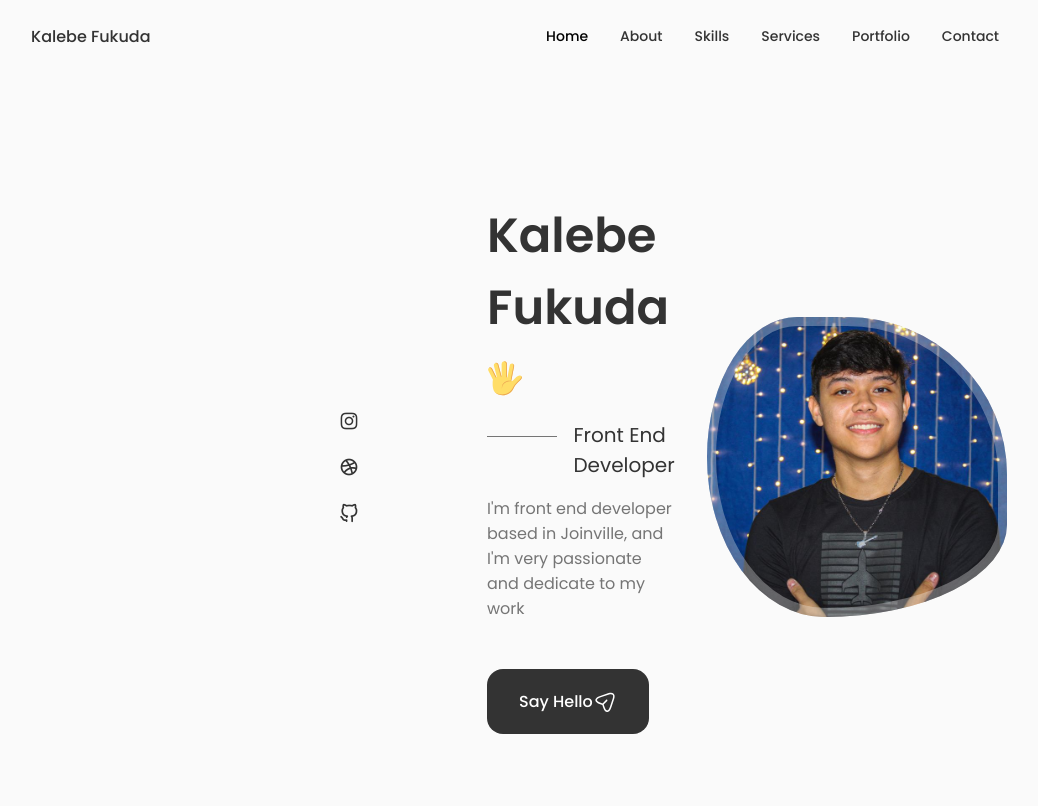
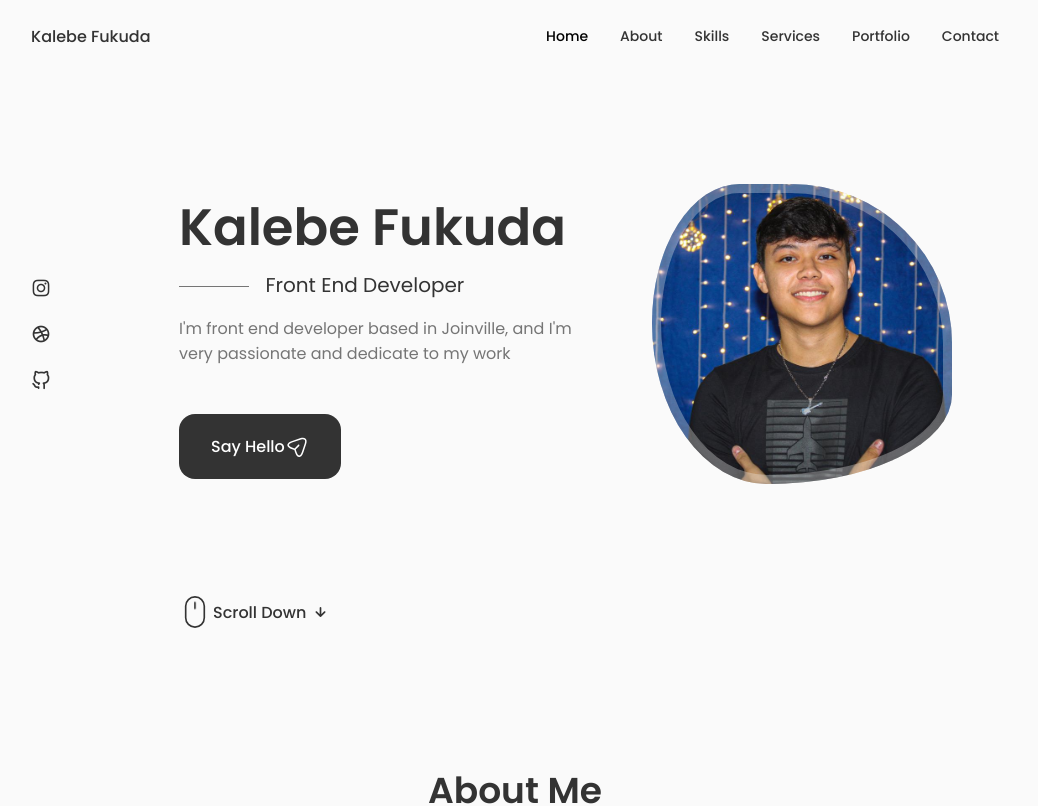
Before and after one commit to kalebefukuda/MyPortfolio, a React (Create React App) app: page / in a window 1280 px wide. Shown: the top 806 px of the page, without its empty margins (125-1163 px from the left). Built offline with nearby package versions, Linux system fonts and the light colour scheme; a web font is replaced by a local one.

Commit message:
missing word

```diff
--- a/src/App.css
+++ b/src/App.css
@@ -21,7 +21,7 @@
 --body-font: "Poppins", sans-serif;
 
 /* 5rem = 8px | 1rem = 16px */
---big-font-size: 3rem;
+--big-font-size: 3.2rem;
 --h1-font-size: 2.25rem;
 --h2-font-size: 1.5rem;
 --h3-font-size: 1.25rem;
@@ -110,7 +110,7 @@ img{
 
 /* reusable css classe */
 .section{
-  padding: 7rem  29rem;
+  padding: 6rem 0 2rem;
 }
 .section_title{
   font-size: var(--h1-font-size);
--- a/src/compenents/home/Data.jsx
+++ b/src/compenents/home/Data.jsx
@@ -3,58 +3,7 @@ import React from 'react'
 const Data = () => {
   return (
    <div className="home_data">
-    <h1 className='home_title'> Kalebe Fukuda
-    <svg
-                  width="36"
-                  height="36"
-                  viewBox="0 0 48 48"
-                  fill="none"
-                  xmlns="http://www.w3.org/2000/svg"
-                  className="home__hand"
-                >
-                  <path
-                    d="M25.4995 32.0305L31.3495 33.1555L36.1495 8.48051C36.4495 6.83051 35.3995 5.18051 33.8245 4.88051C32.1745 4.58051 30.5995 5.70551 30.2995 7.35551L25.4995 32.0305Z"
-                    fill="#FFDD67"
-                  ></path>
-                  <path
-                    d="M33.8996 4.88018C33.6746 4.80518 33.5246 4.80518 33.2996 4.80518C34.6496 5.33018 35.3996 6.75518 35.0996 8.25518L30.2996 32.9302L31.3496 33.1552L36.1496 8.48018C36.5246 6.75518 35.4746 5.18018 33.8996 4.88018Z"
-                    fill="#EBA352"
-                  ></path>
-                  <path
-                    d="M19.4995 32.7802H26.5495V5.55518C26.5495 3.53018 24.9745 1.80518 23.0245 1.80518C21.1495 1.80518 19.4995 3.45518 19.4995 5.55518V32.7802Z"
-                    fill="#FFDD67"
-                  ></path>
-                  <path
-                    d="M23.0995 1.80518C22.9495 1.80518 22.7245 1.80518 22.5745 1.88018C24.2995 2.18018 25.5745 3.68018 25.5745 5.55518V32.8552H26.6245V5.55518C26.6245 3.45518 25.0495 1.80518 23.0995 1.80518Z"
-                    fill="#EBA352"
-                  ></path>
-                  <path
-                    d="M15.7495 32.7054L21.7495 31.1304L15.2245 6.30541C14.7745 4.58041 13.0495 3.53041 11.3995 3.90541C9.74948 4.35541 8.77448 6.08041 9.22448 7.80541L15.7495 32.7054Z"
-                    fill="#FFDD67"
-                  ></path>
-                  <path
-                    d="M11.3995 3.90541L10.9495 4.13041C12.4495 4.05541 13.7995 5.03041 14.2495 6.60541L20.7745 31.4304L21.8245 31.1304L15.2245 6.30541C14.7745 4.58041 13.0495 3.53041 11.3995 3.90541Z"
-                    fill="#EBA352"
-                  ></path>
-                  <path
-                    d="M2.99937 10.355C1.57437 11.03 1.12437 12.83 1.87437 14.33L11.7744 34.055L16.7994 31.505L6.89937 11.78C6.14937 10.28 4.42437 9.68 2.99937 10.355Z"
-                    fill="#FFDD67"
-                  ></path>
-                  <path
-                    d="M2.99956 10.355C2.84956 10.43 2.69956 10.505 2.54956 10.655C3.82456 10.28 5.24956 10.955 5.92456 12.305L15.8246 32.03L16.7996 31.58L6.89956 11.78C6.14956 10.28 4.42456 9.68 2.99956 10.355Z"
-                    fill="#EBA352"
-                  ></path>
-                  <path
-                    d="M46.2744 22.2801C45.0744 19.9551 41.3244 20.1051 37.4994 24.3051C34.7994 27.2301 34.2744 28.2051 31.5744 28.1301V25.0551C31.5744 25.0551 25.7994 20.7801 14.3244 22.7301C14.3244 22.7301 7.79945 23.6301 7.79945 27.0801C7.79945 27.0801 6.67445 35.4051 8.99945 40.6551C12.4494 48.4551 30.1494 50.4801 35.6994 37.2051C36.8244 34.5801 39.0744 32.6301 41.0994 30.1551C43.4244 27.1551 47.5494 24.7551 46.2744 22.2801Z"
-                    fill="#FFDD67"
-                  ></path>
-                  <path
-                    d="M46.2745 22.28C46.0495 21.83 45.7495 21.53 45.3745 21.23C45.4495 21.305 45.5245 21.38 45.5245 21.53C46.7995 24.08 42.6745 26.405 40.1995 29.405C38.1745 31.88 35.9245 33.83 34.7995 36.455C29.9995 47.93 16.0495 47.93 10.1995 42.68C15.5245 48.68 30.5245 49.28 35.5495 37.205C36.6745 34.58 38.9245 32.63 40.9495 30.155C43.4245 27.155 47.5495 24.755 46.2745 22.28ZM32.3245 28.13C27.4495 26.33 18.7495 29.63 19.9495 38.405C19.9495 30.23 27.3745 28.205 31.4245 28.205C32.0245 28.13 32.3245 28.13 32.3245 28.13Z"
-                    fill="#EBA352"
-                  ></path>
-                </svg>
-
-    </h1>
+    <h1 className='home_title'> Kalebe Fukuda </h1>
     <h3 className="home_subtitle"> Front End Developer</h3>
     <p className="home_description"> I'm front end developer based in Joinville, and I'm very passionate and dedicate to my work</p>
 
--- a/src/compenents/home/Home.jsx
+++ b/src/compenents/home/Home.jsx
@@ -7,7 +7,7 @@ import ScrollDown from './ScrollDown'
 const Home = () => {
   return (
     <section className="home section" id="home">
-        <div className="home_container grid">
+        <div className="home_container container grid">
             <div className="home_content grid">
                 <Social />
 
```
